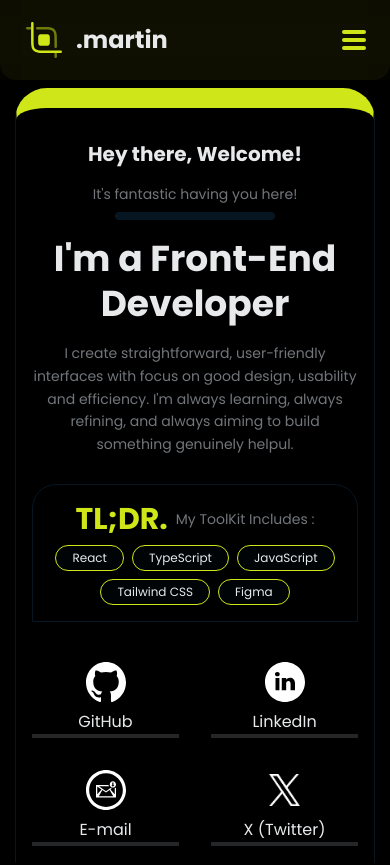
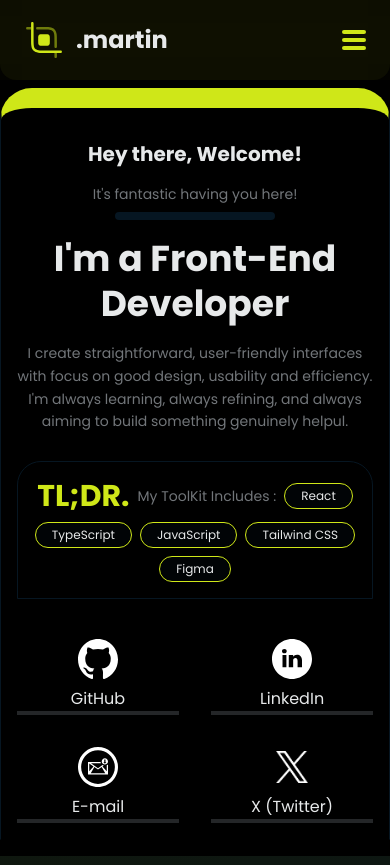
Before and after one commit to devmartin-9000/martin-9000, a React (Vite) app: page / in a window 390 px wide. Shown: the top 865 px of the page. Built offline with nearby package versions, Linux system fonts and the light colour scheme; a web font is replaced by a local one.

Commit message:
mobile width again 😂

```diff
--- a/src/pages/heroSection.tsx
+++ b/src/pages/heroSection.tsx
@@ -3,7 +3,7 @@ import { Tooltip, TooltipContent, TooltipTrigger } from "@/components/ui/tooltip
 const HeroSection = () => {
 	return (
 		<section id="home" className="mx-auto flex flex-col justify-center py-4">
-			<div className="bg-background w-90 md:w-full mx-auto justify-center rounded-t-4xl">
+			<div className="bg-background w-full mx-auto justify-center rounded-t-4xl">
 				<div className="h-full max-w-5xl rounded-t-4xl p-4 border-b-transparent border-t-20 border border-l-accent border-r-accent border-primary mt-18 mx-auto flex flex-col">
 					<div className="text-wrap text-center">
 						<h2 className="font-bold text-xl sm:text-3xl md:text-3xl py-4">
```
